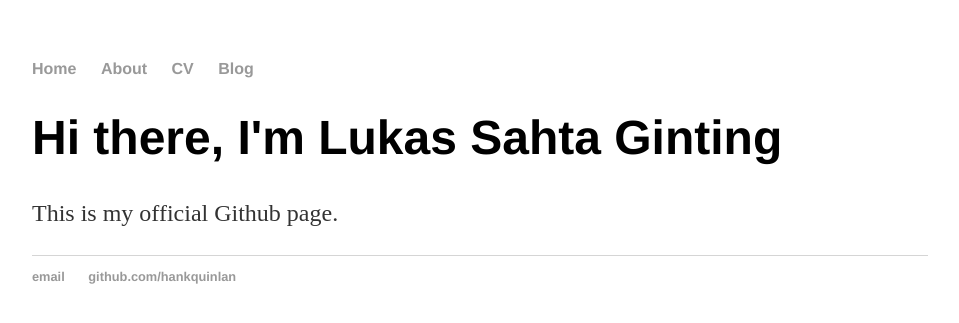
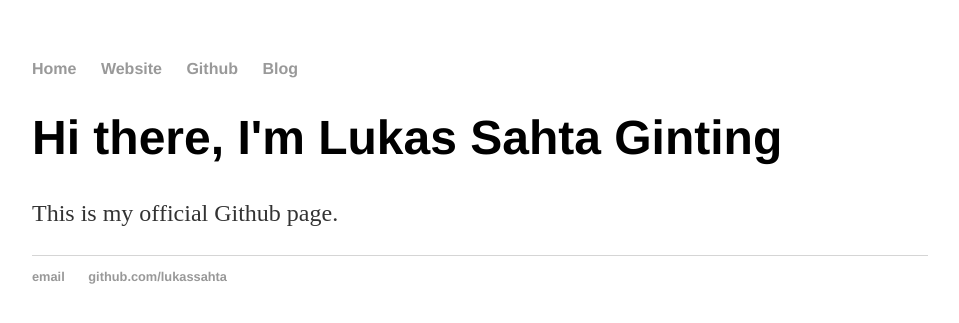
Before and after one commit to lukassahta/lukassahta.github.io, a Jekyll site: the page built from index.html, in a window 1280 px wide. Shown: the top 323 px of the page, without its empty margins (160-1119 px from the left). Built offline with Jekyll 4.4.1, drawn with Linux system fonts in a browser that asks for light colours.

Commit message:
Update default.html

```diff
--- a/_layouts/default.html
+++ b/_layouts/default.html
@@ -9,9 +9,9 @@
 			<nav>
 	    		<ul>
 	        		<li><a href="/">Home</a></li>
-		        	<li><a href="/about">About</a></li>
-	        		<li><a href="/cv">CV</a></li>
-	        		<li><a href="/blog">Blog</a></li>
+		        	<li><a href="http://lukassahta.xyz/">Website</a></li>
+	        		<li><a href="http://github.com/lukassahta">Github</a></li>
+	        		<li><a href="http://blog.lukassahta.xyz">Blog</a></li>
 	    		</ul>
 			</nav>
 			<div class="container">
@@ -21,8 +21,8 @@
 			</div><!-- /.container -->
 			<footer>
 	    		<ul>
-	        		<li><a href="mailto:hankquinlanhub@gmail.com">email</a></li>
-	        		<li><a href="https://github.com/hankquinlan">github.com/hankquinlan</a></li>
+	        		<li><a href="mailto:lukas.ginting@gmail.com">email</a></li>
+	        		<li><a href="https://github.com/lukassahta">github.com/lukassahta</a></li>
 				</ul>
 			</footer>
 		</body>
```
